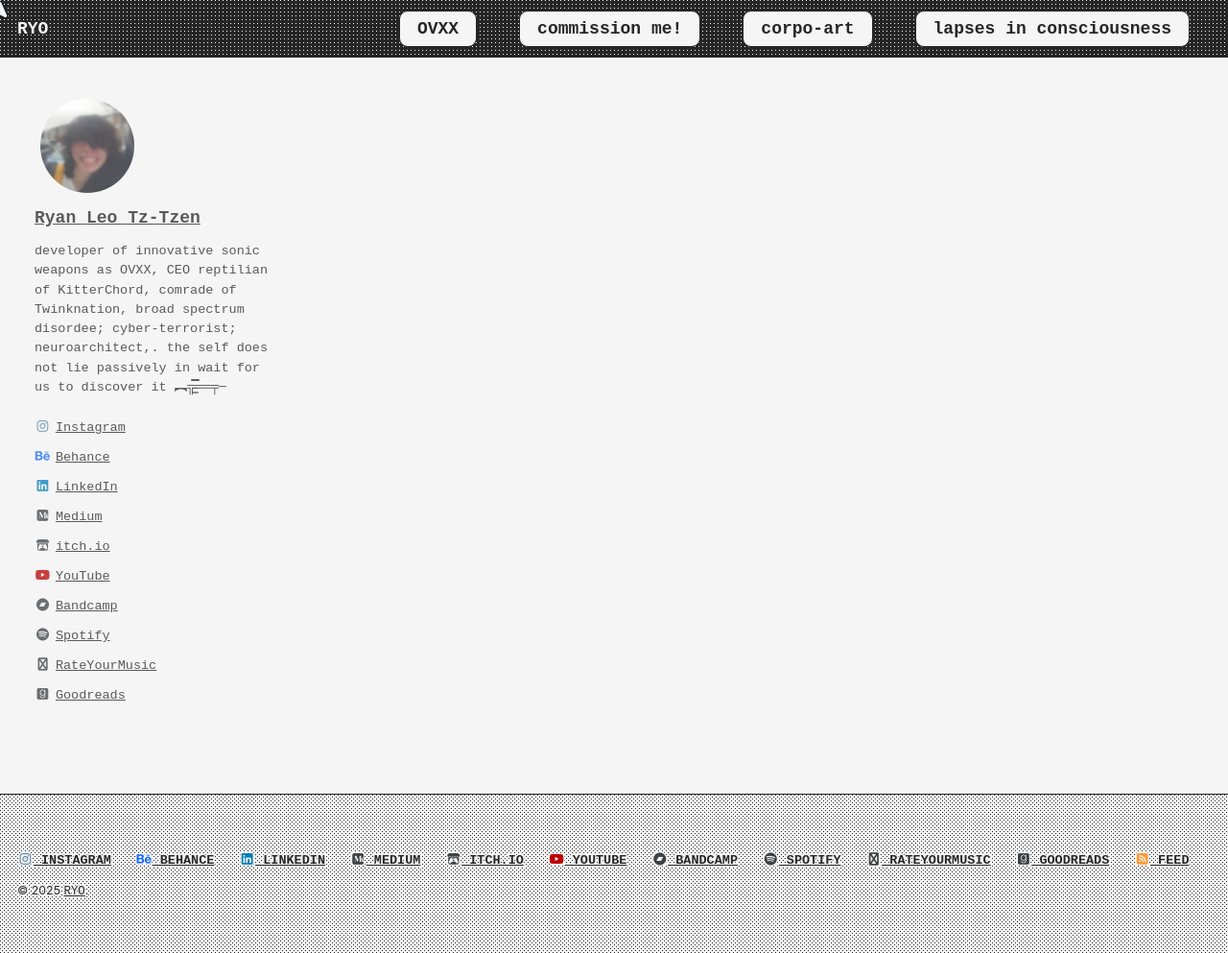
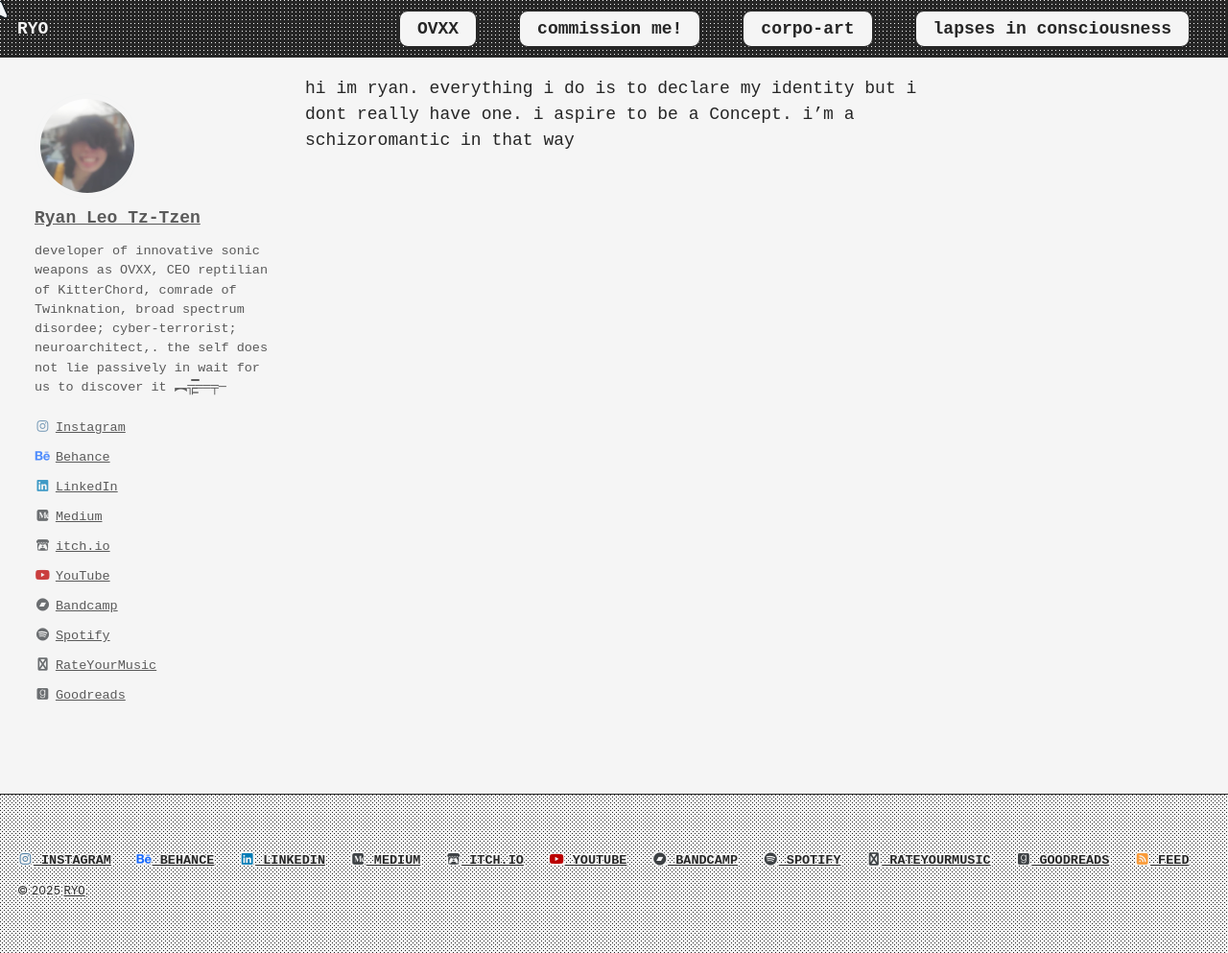
Before and after one commit to cryotato/cryotato.github.io, a Jekyll site: the page built from index.md, in a window 1280 px wide and 993 px high. Shown: the whole window at 96% size. Built offline with Jekyll 4.4.1, drawn with Linux system fonts in a browser that asks for light colours; cached includes are drawn as plain includes.

Commit message:
Update index.md

```diff
--- a/index.md
+++ b/index.md
@@ -5,3 +5,4 @@
 layout: single
 author_profile: true
 ---
+hi im ryan. everything i do is to declare my identity but i dont really have one. i aspire to be a Concept. i'm a schizoromantic in that way
```
